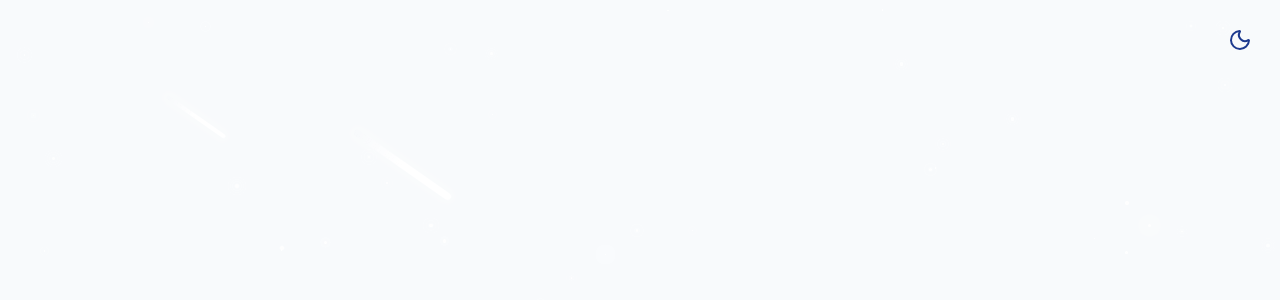
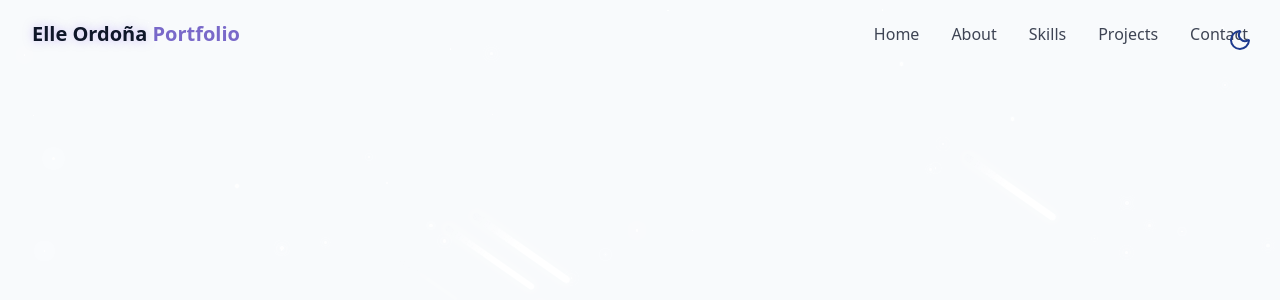
Before and after one commit to elleordona/developer-portfolio-v2, a React (Vite) app: page / in a window 1280 px wide. Shown: the top 300 px of the page. Built offline with nearby package versions, Linux system fonts and the light colour scheme.

Commit message:
navbar component

```diff
--- /dev/null
+++ b/src/components/Navbar.jsx
@@ -0,0 +1,87 @@
+import { useEffect, useState } from "react";
+import { cn } from "../lib/utils";
+import { Menu, X } from "lucide-react";
+
+const navItems = [
+    { name: "Home", href: "#home" },
+    { name: "About", href: "#about" },
+    { name: "Skills", href: "#skills" },
+    { name: "Projects", href: "#projects" },
+    { name: "Contact", href: "#contact" },
+];
+
+export const Navbar = () => {
+    const [isScrolled, setIsScrolled] = useState(false);
+    const [isMobileNavOpen, setIsMobileNavOpen] = useState(false);
+
+    useEffect(() => {
+        const handleScroll = () => { }
+        setIsScrolled(window.screenY > 10);
+
+        window.addEventListener("scroll", handleScroll);
+
+        return () => window.removeEventListener("scroll", handleScroll);
+    }, []);
+
+
+    return (
+        <nav
+            className={cn(
+                "fixed w-full z-40 transition-all duration-300",
+                isScrolled ? "py-3 bg-background/80 backdrop-blur-md shadow-xs" : "py-5"
+            )}
+        >
+            <div className="container flex items-center justify-between">
+                <a
+                    className="text-xl font-bold text-primary flex items-center"
+                    href="#hero"
+                >
+                    <span className="relative z-10">
+                        <span className="text-glow text-foreground">Elle Ordoña</span> Portfolio
+                    </span>
+                </a>
+
+                {/* Desktop Nav */}
+                <div className="hidden md:flex space-x-8">
+                    {navItems.map((item, key) => (
+                        <a
+                            key={key}
+                            href={item.href}
+                            className="text-foreground/80 hover:text-primary transition-colors duration-300"
+                        >
+                            {item.name}
+                        </a>
+                    ))}
+                </div>
+
+                {/* Mobile Nav */}
+                <button
+                    onClick={() => setIsMobileNavOpen((prev) => !prev)}
+                    className="md:hidden p-2 text-foreground z-50"
+                    aria-label={isMobileNavOpen ? "Close menu" : "Open menu"}
+                >
+                    {isMobileNavOpen ? <X size={24} /> : <Menu size={24} />}
+                </button>
+                <div className={cn(
+                    "fixed inset-0 bg-background/95 backdrop-blur-md z-40",
+                    "flex flex-col items-center justify-center",
+                    "transition-transform duration-300 md:hidden",
+                    isMobileNavOpen ? "opacity-100 pointer-events-auto" : "opacity-0 pointer-events-none"
+                )}>
+                    <div className="flex flex-col space-y-8 text-xl">
+                        {navItems.map((item, key) => (
+                            <a
+                                key={key}
+                                href={item.href}
+                                className="text-foreground/80 hover:text-primary transition-colors duration-300"
+                                onClick={() => setIsMobileNavOpen(false)}
+                            >
+                                {item.name}
+                            </a>
+                        ))}
+                    </div>
+                </div>
+            </div>
+        </nav>
+    );
+};
--- a/src/pages/Home.jsx
+++ b/src/pages/Home.jsx
@@ -1,3 +1,4 @@
+import { Navbar } from "../components/Navbar";
 import { StarBackground } from "../components/StarBackground";
 import { ThemeToggle } from "../components/ThemeToggle";
 
@@ -11,6 +12,7 @@
             <StarBackground />
 
             {/* NavBar */}
+            <Navbar />
 
             {/* Main Content */}
 
```
